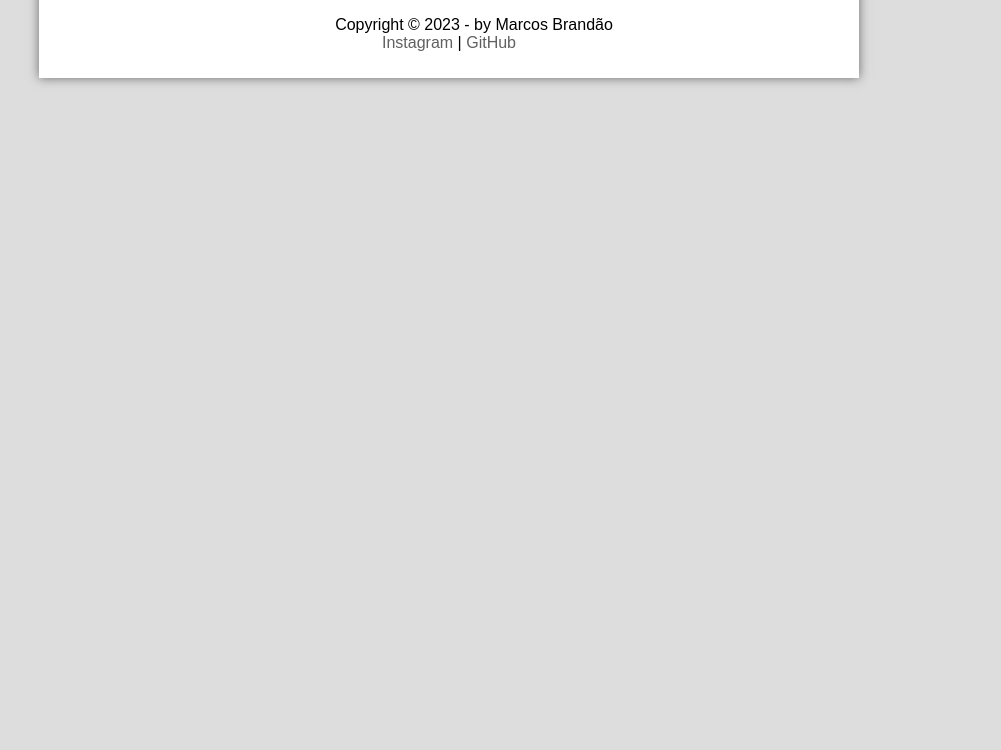
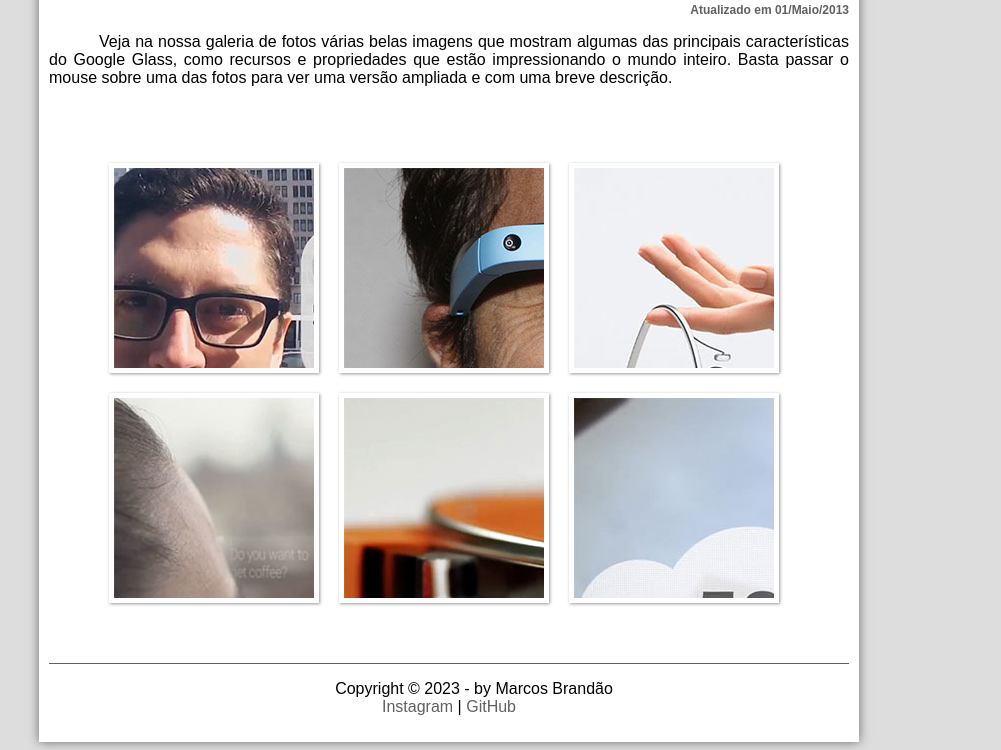
Before and after one commit to Marcos-Brandao/projeto-glass-atu, a plain HTML site: page projeto-glass-html5/fotos.html in a window 1280 px wide. Shown: the part 278-1028 px from the top of the page, without its empty margins (191-1192 px from the left). Before the commit the page ends 800 px from the top, so only its background shows below. Drawn offline with Linux system fonts and the light colour scheme.

Commit message:
Iniciei album-fotos

```diff
--- a/projeto-glass-html5/_css/fotos.css
+++ b/projeto-glass-html5/_css/fotos.css
@@ -0,0 +1,47 @@
+@charset "UTF-8";
+
+ul#album-fotos {
+    width: 700px;
+    margin: 0 auto;
+    padding: 50px;
+    overflow: hidden;
+    list-style: none;
+}
+
+ul#album-fotos li {
+    float: left;
+    width: 200px;
+    height: 200px;
+    margin: 10px;
+    border: 5px solid #ffffff;
+    background-color: #ffffff;
+    box-shadow: 1px 1px 3px rgba(0, 0, 0, .4);
+}
+
+ul#album-fotos li span {
+    opacity: 0;
+}
+
+ul#album-fotos li#foto01 {
+    background: url('../_imagens/galeria-01.jpg') no-repeat;
+}
+
+ul#album-fotos li#foto02 {
+    background: url('../_imagens/galeria-02.jpg') no-repeat;
+}
+
+ul#album-fotos li#foto03 {
+    background: url('../_imagens/galeria-03.jpg') no-repeat;
+}
+
+ul#album-fotos li#foto04 {
+    background: url('../_imagens/galeria-04.jpg') no-repeat;
+}
+
+ul#album-fotos li#foto05 {
+    background: url('../_imagens/galeria-05.jpg') no-repeat;
+}
+
+ul#album-fotos li#foto06 {
+    background: url('../_imagens/galeria-06.jpg') no-repeat;
+}
--- a/projeto-glass-html5/fotos.html
+++ b/projeto-glass-html5/fotos.html
@@ -5,6 +5,7 @@
     <meta name="viewport" content="width=device-width, initial-scale=1.0">
     <title>Tudo sobre Google Glass</title>
     <link rel="stylesheet" href="_css/estilo.css">
+    <link rel="stylesheet" href="_css/fotos.css">
 </head>
 <body>
     <div id="interface">
@@ -27,22 +28,32 @@
                     <li onmouseover="mudaFoto('_imagens/contato.png')" onmouseout="mudaFoto('_imagens/fotos.png')"><a href="fale-conosco.html">Fale conosco</a></li>
                 </ul>
             </nav>
+        </header>
+<section id="corpo-full">
 
+    <article id="noticia-principal">
+        <header id="cabecalho-artigo">
+            <hgroup>
+                <h3>Glass > Fotos</h3>
+                <h1>Galeria de Imagens do Google Glass</h1>
+                <h2>por Gustavo Guanabara</h2>
+                <h3 class="direita">Atualizado em 01/Maio/2013</h3>
+            </hgroup>
         </header>
 
-Glass > Fotos
-Galeria de Imagens do Google Glass
-por Gustavo Guanabara
-Atualizado em 01/Maio/2013
 
-Veja na nossa galeria de fotos várias belas imagens que mostram algumas das principais características do Google Glass, como recursos e propriedades que estão impressionando o mundo inteiro. Basta passar o mouse sobre uma das fotos para ver uma versão ampliada e com uma breve descrição.
+        <p>Veja na nossa galeria de fotos várias belas imagens que mostram algumas das principais características do Google Glass, como recursos e propriedades que estão impressionando o mundo inteiro. Basta passar o mouse sobre uma das fotos para ver uma versão ampliada e com uma breve descrição.</p>
 
-- Agenda e lembretes
-- Sergey Brin usando o Glass
-- Leve e compacto
-- Sensação de uma tela de 50"
-- Vários tipos de lente
-- Informações importantes
+        <ul id="album-fotos">
+            <li id="foto01"><span>Agenda e lembretes</span></li>
+            <li id="foto02"><span>Sergey Brin usando o Glass</span></li>
+            <li id="foto03"><span>Leve e compacto</span></li>
+            <li id="foto04"><span>Sensação de uma tela de 50"</span></li>
+            <li id="foto05"><span>Vários tipos de lente</span></li>
+            <li id="foto06"><span>Informações importantes</span></li>
+        </ul>
+    </article>
+</section>
 
 <footer id="rodape">
     <p>
```
